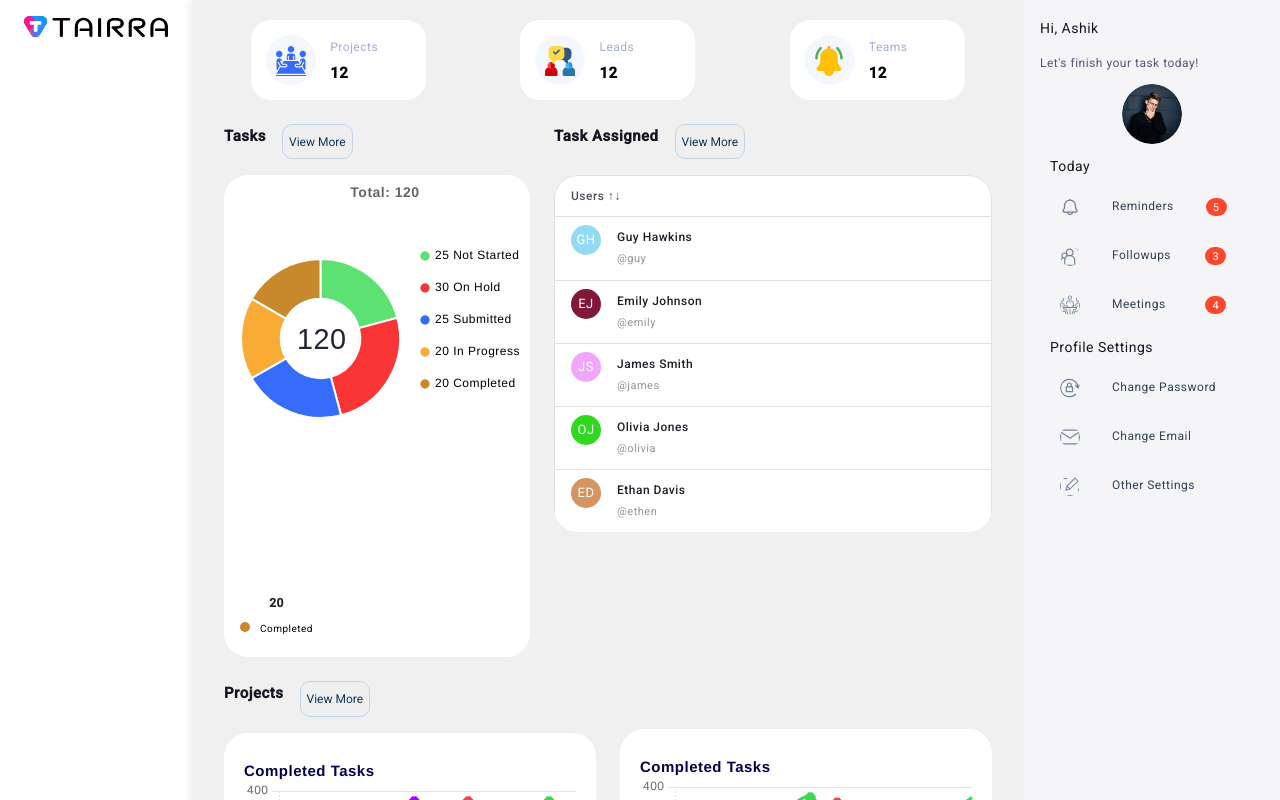
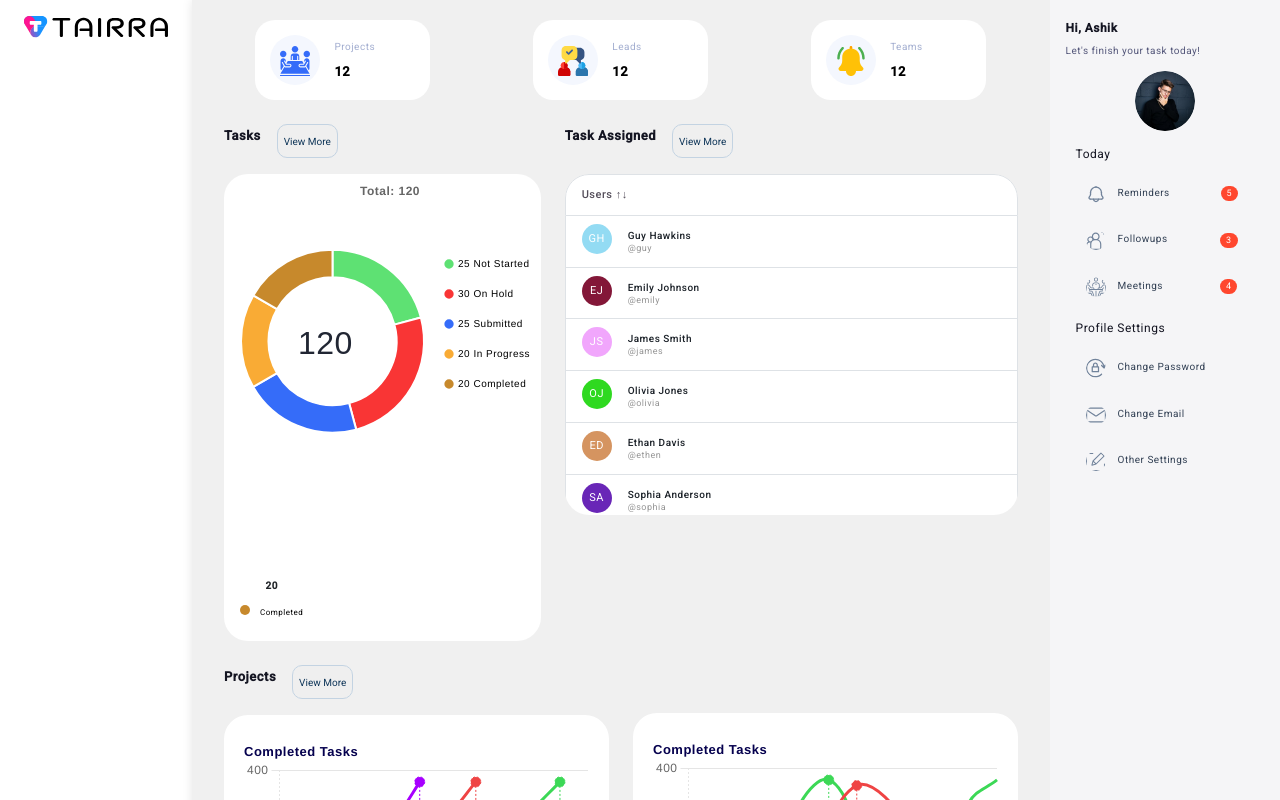
Before and after one commit to shahinam06/dashboard, an Angular app: page / in a window 1280 px wide. Shown: the top 800 px of the page. Built offline with nearby package versions, Linux system fonts and the light colour scheme.

Commit message:
font-size changes

```diff
--- a/src/app/app.component.scss
+++ b/src/app/app.component.scss
@@ -15,7 +15,7 @@
 }
 
 .right-sidebar {
-  width: 20%;
+  width: 18%;
   background: #F5F5F7;
 }
 
--- a/src/app/dashboard/dashboard.component.scss
+++ b/src/app/dashboard/dashboard.component.scss
@@ -43,18 +43,18 @@
 
 .count>p:nth-child(1) {
     color: #A3AED0;
-    font-size: 12px;
+    font-size: 10px;
 }
 
 .count>p:nth-child(2) {
     color: #1B2559;
     ;
-    font-size: 11px;
+    font-size: 9px;
 }
 
 .value {
     font-weight: bold;
-    font-size: 15px !important;
+    font-size: 13px !important;
     color: #000000 !important;
     margin-top: -0.5em;
 }
@@ -73,7 +73,7 @@
     align-items: center;
 
     p {
-        font-size: 12px;
+        font-size: 10px;
         font-weight: bold;
         margin-bottom: 0em;
     }
@@ -88,7 +88,7 @@
 }
 
 .legend-label {
-    font-size: 10px;
+    font-size: 8px;
     color: #000000;
 }
 
@@ -103,7 +103,7 @@
 }
 
 .doughnut-chart-container {
-    height: 52vh;
+    height: 50vh;
 }
 
 #MyChart,
@@ -118,7 +118,7 @@
 
 .list-group {
     overflow-y: scroll;
-    height: 22.3em;
+    height: 21.3em;
     scrollbar-width: thin;
     scrollbar-color: #7575a4 #F5F5F7;
 }
@@ -136,19 +136,20 @@
 
 .user-details>p:nth-child(1) {
     color: #1B2128;
-    font-size: 12px;
-    font-weight: 500
+    font-size: 10px;
+    font-weight: 500;
+    margin-bottom: -1.2em;
 }
 
 .user-details>p:nth-child(2) {
     color: #959595;
-    font-size: 11px;
+    font-size: 9px;
     margin-top: -1em;
 }
 
 .users-heading {
     color: #534D59;
-    font-size: 12px;
+    font-size: 11px;
     font-weight: 500;
 }
 
@@ -164,7 +165,7 @@
     margin-top: 1.5em;
 
     p {
-        font-size: 15px;
+        font-size: 13px;
         font-weight: bold;
         color: #141522;
     }
@@ -176,7 +177,7 @@
         a {
             color: #0F3659;
             text-decoration: none;
-            font-size: 12px;
+            font-size: 10px;
         }
 
         a:hover {
--- a/src/app/dashboard/dashboard.component.ts
+++ b/src/app/dashboard/dashboard.component.ts
@@ -102,7 +102,7 @@ export class DashboardComponent {
         const ctx = chart.ctx;
         const width = chart.width;
         const height = chart.height;
-        const fontSize = (height / 160).toFixed(1);
+        const fontSize = (height / 150).toFixed(1);
         ctx.restore();
         ctx.font = fontSize + "em sans-serif";
         ctx.fillStyle = '#212633';
@@ -136,7 +136,8 @@ export class DashboardComponent {
         }],
       },
       options: {
-        aspectRatio: 1,
+        // aspectRatio: 1,
+        cutout: '70%',
         plugins: {
           legend: {
             display: true,
@@ -147,7 +148,7 @@ export class DashboardComponent {
               usePointStyle: true,
               padding: 20,
               font: {
-                size: 12,
+                size: 10,
               },
               color: '#000000'
 
@@ -157,7 +158,7 @@ export class DashboardComponent {
           title: {
             display: true,
             text: `Total: ${sum}`,
-            font: { size: 14 },
+            font: { size: 12 },
             padding: 10,
           },
         },
@@ -254,7 +255,7 @@ export class DashboardComponent {
               boxWidth: 6,
               padding: 20,
               font: {
-                size: 10,
+                size: 8,
               },
               color: '#464E5F'
             },
@@ -263,7 +264,7 @@ export class DashboardComponent {
             display: true,
             text: `Completed Tasks`,
             font: {
-              size: 15,
+              size: 13,
               weight: 'bolder'
             },
             color: '#05004E',
@@ -360,7 +361,7 @@ export class DashboardComponent {
               boxWidth: 6,
               padding: 20,
               font: {
-                size: 10,
+                size: 8,
               },
               color: '#464E5F'
             },
@@ -369,7 +370,7 @@ export class DashboardComponent {
             display: true,
             text: `Completed Tasks`,
             font: {
-              size: 15,
+              size: 13,
               weight: 'bold'
             },
             color: '#05004E',
--- a/src/app/sidebar/sidebar.component.scss
+++ b/src/app/sidebar/sidebar.component.scss
@@ -1,6 +1,6 @@
 .sidebar {
   color: #fff;
-  width: 20%;
+  width: 18%;
   height: 100vh;
   position: fixed;
   top: 0;
@@ -14,12 +14,12 @@
 
 .sidebar>p:nth-child(1) {
   color: #000000;
-  font-size: 12px;
+  font-size: 10px;
 }
 
 .sidebar>p:nth-child(2) {
   color: rgb(125, 125, 188);
-  font-size: 11px;
+  font-size: 9px;
 }
 
 .sidebar ul {
@@ -49,24 +49,23 @@
   inset-inline-end: 10px;
   background: none;
   border: none;
-  font-size: 24px;
+  font-size: 22px;
   cursor: pointer;
   color: #ffffff;
 }
 
 
-
-
-
 .user-name>p:nth-child(1) {
   color: #141522;
-  font-size: 14px;
+  font-size: 12px;
+  font-weight: bold;
 }
 
 
 .user-name>p:nth-child(2) {
   color: #54577A;
-  font-size: 12px;
+  font-size: 10px;
+  margin-top: -1em;
 }
 
 
@@ -98,32 +97,33 @@ ul {
 
   p {
     margin-top: 0.5em;
-    font-size: 12px;
+    font-size: 10px;
     color: #324054;
-    ;
+    margin-inline-start: -2em;
   }
 }
 
 .rounded-pill {
   background: #FF472E !important;
-  font-size: 11px;
+  font-size: 9px;
   font-weight: 400;
   cursor: pointer;
+  margin-inline-start: 2.1em;
 }
 
 .circle1 {
-  margin-inline-start: 0.2em;
+  margin-inline-start: 2.3em;
 }
 
 .circle2 {
-  margin-inline-start: 0.7em;
+  margin-inline-start: 2.8em;
 }
 
 li {
   a {
     text-decoration: none;
     color: #141522;
-    font-size: 14px;
+    font-size: 12px;
   }
 }
 
@@ -150,7 +150,7 @@ li {
     position: fixed;
     inset-inline-end: 7px;
     z-index: 9999;
-    font-size: 20px;
+    font-size: 18px;
     background-color: #333;
     color: #fff;
     border: none;
--- a/src/app/user-avatar/user-avatar.component.ts
+++ b/src/app/user-avatar/user-avatar.component.ts
@@ -15,7 +15,7 @@ import { Component, Input } from '@angular/core';
       display: flex;
       justify-content: center;
       align-items: center;
-      font-size: 13px;
+      font-size: 11px;
       color: #fff;
     }
   `]
```
